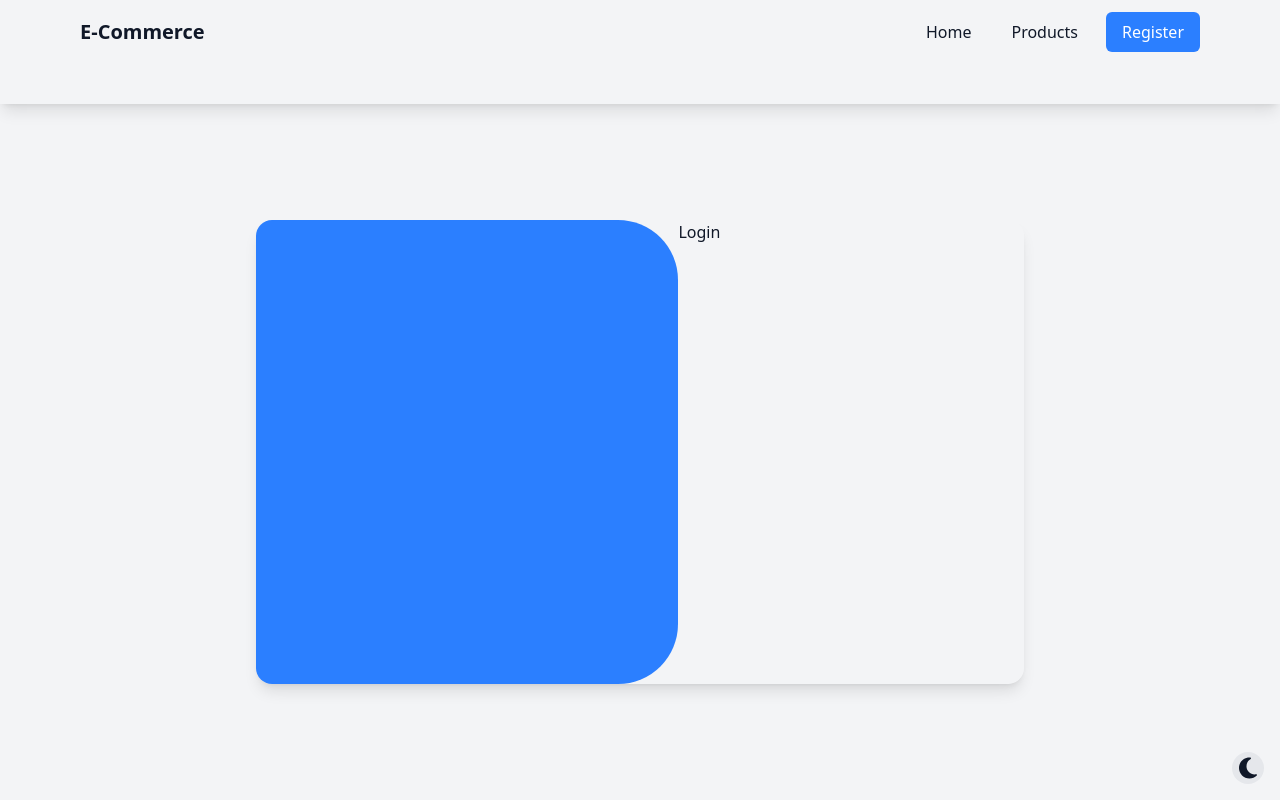
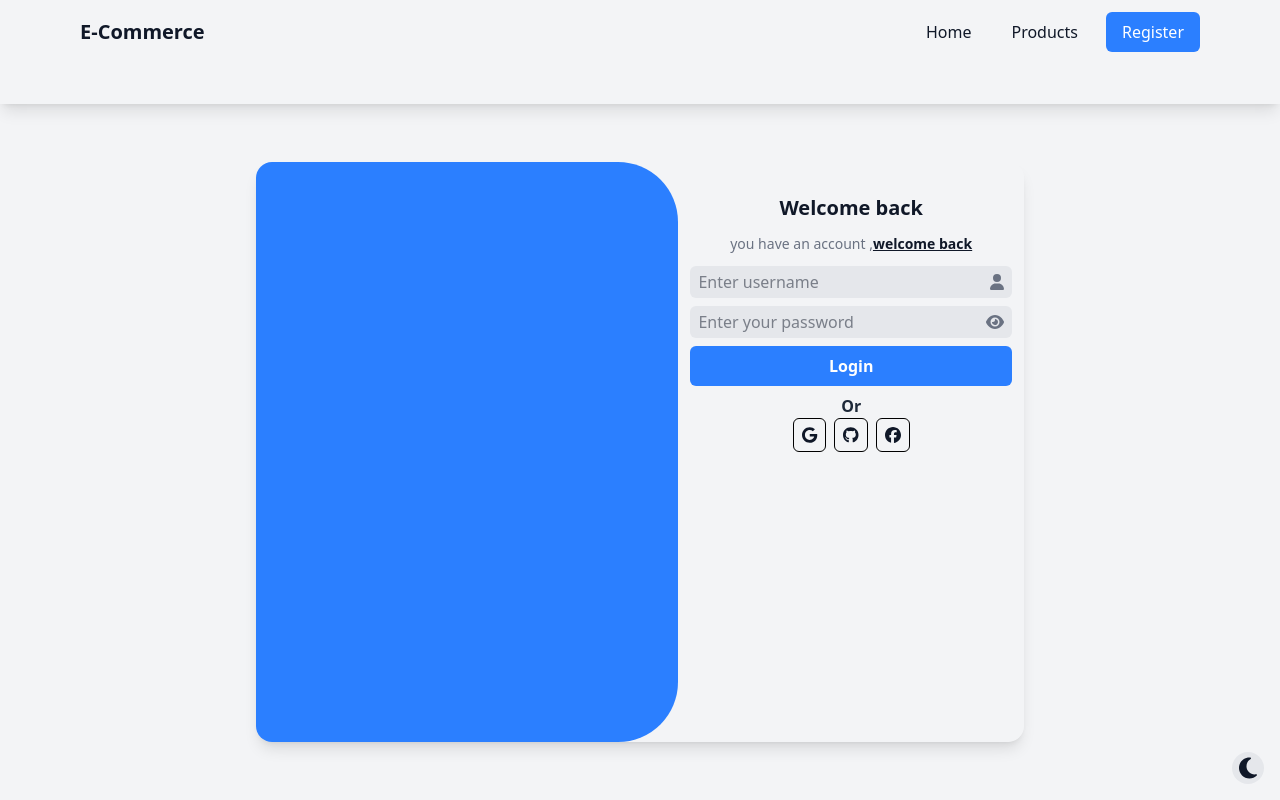
Before and after one commit to benabdallahSamir/ecomerce-mern-stuck, a React (Vite) app in the folder client/: page /register in a window 1280 px wide. Built offline with nearby package versions, Linux system fonts and the light colour scheme; no server answers.

Commit message:
end auth page , and create auth api page

```diff
--- /dev/null
+++ b/client/src/api/auth.js
@@ -0,0 +1,47 @@
+import axios from "axios";
+import { apiUrl, urlParams } from "./constants";
+
+export async function login(username, password) {
+  try {
+    const { status, data } = await axios.post(
+      `${apiUrl}/auth/login`,
+      { username, password },
+      urlParams
+    );
+    return { status, data };
+  } catch (error) {
+    console.log(error);
+    if (error.response) {
+      return {
+        status: error.response.status,
+        data: error.response.data,
+      };
+    }
+    return {
+      status: 10,
+      message: "Server Error",
+    };
+  }
+}
+export async function signup(username, password) {
+  try {
+    const { status, data } = await axios.post(
+      `${apiUrl}/auth/signup`,
+      { username, password },
+      urlParams
+    );
+    return { status, data };
+  } catch (error) {
+    console.log(error);
+    if (error.response) {
+      return {
+        status: error.response.status,
+        data: error.response.data,
+      };
+    }
+    return {
+      status: 10,
+      message: "Server Error",
+    };
+  }
+}
--- a/client/src/pages/Register.jsx
+++ b/client/src/pages/Register.jsx
@@ -1,21 +1,196 @@
-import React, { useRef, useState } from "react";
+import { useRef, useState } from "react";
+import Input from "./com/Input";
+import { faLock, faUser } from "@fortawesome/free-solid-svg-icons";
+import { motion } from "framer-motion";
+import {
+  faFacebook,
+  faGithub,
+  faGoogle,
+} from "@fortawesome/free-brands-svg-icons";
+import Button from "./com/Button";
+import { FontAwesomeIcon } from "@fortawesome/react-fontawesome";
+import { login, signup } from "../api/auth";
+import { errorAlert, successAlert } from "../utils/alert";
 
-function Login({ className }) {
+function Login({ className, goto }) {
+  const [data, setData] = useState({
+    username: "",
+    password: "",
+  });
+  function handleChange(e) {
+    const value = e.target.value.trimLeft();
+    setData((prev) => ({ ...prev, [e.target.name]: value }));
+  }
+  async function handleClickLogin() {
+    const { username, password } = data;
+    if (!username || !password) {
+      errorAlert("Please fill all fields");
+      return;
+    }
+    const { data: data2, status } = await login(username, password);
+    if (status === 200) {
+      successAlert("Login successful");
+      console.log(data2);
+    } else {
+      console.log(`error : ${data2.message}, with status code ${status}`);
+      errorAlert(data2.message);
+    }
+  }
+
   return (
-    <div
-      className={`rounded-2xl w-[45%] max-[550px]:w-full h-full ${className}`}
+    <motion.div
+      animate={{ opacity: 1 }}
+      initial={{ opacity: 0 }}
+      transition={{ duration: 0.5, delay: 0.6 }}
+      className={`rounded-2xl w-[45%] max-[550px]:w-full h-full flex flex-col pt-5 px-3 ${className}`}
     >
-      Login
-    </div>
+      <h1 className="text-center font-semibold text-xl mb-3">Welcome back</h1>
+      <p className="text-center text-sm text-gray-500 dark:text-gray-300 mb-3">
+        you have an account ,
+        <span
+          className="underline font-semibold text-gray-900 dark:text-gray-100 cursor-pointer"
+          onClick={goto}
+        >
+          welcome back
+        </span>
+      </p>
+      <Input
+        className={"mb-2"}
+        icon={faUser}
+        placholder={"Enter username"}
+        name={"username"}
+        onChange={handleChange}
+        value={data.username}
+      />
+      <Input
+        className={"mb-2"}
+        icon={faLock}
+        placholder={"Enter your password"}
+        name={"password"}
+        onChange={handleChange}
+        value={data.password}
+        variant="password"
+      />
+      <button
+        onClick={handleClickLogin}
+        className="w-full py-2 mb-2 rounded-md bg-blue-500 hover:bg-blue-500/50 text-white font-semibold cursor-pointer duration-300"
+      >
+        Login
+      </button>
+      <p className="capitalize text-center font-semibold text-gray-800 dark:text-gray-200">
+        or
+      </p>
+      <div className="flex items-center justify-center">
+        <Button
+          variant="icon"
+          icon={<FontAwesomeIcon icon={faGoogle} />}
+          className={"mr-2"}
+        />
+        <Button
+          variant="icon"
+          icon={<FontAwesomeIcon icon={faGithub} />}
+          className={"mr-2"}
+        />
+        <Button variant="icon" icon={<FontAwesomeIcon icon={faFacebook} />} />
+      </div>
+    </motion.div>
   );
 }
-function Signup({ className }) {
+function Signup({ className, goto }) {
+  const [data, setData] = useState({
+    username: "",
+    password: "",
+    confirmPassword: "",
+  });
+  function handleChange(e) {
+    const value = e.target.value.trimLeft();
+    setData((prev) => ({ ...prev, [e.target.name]: value }));
+  }
+  async function handleClickLogin() {
+    const { username, password, confirmPassword } = data;
+    if (!username || !password || !confirmPassword) {
+      errorAlert("Please fill all fields");
+      return;
+    }
+    if (password !== confirmPassword) {
+      errorAlert("Passwords do not match");
+      return;
+    }
+    const { data: data2, status } = await signup(username, password);
+    if (status === 200) {
+      successAlert("created user successfully");
+      console.log(data2);
+    } else {
+      console.log(`error : ${data2.message}, with status code ${status}`);
+      errorAlert(data2.message);
+    }
+  }
   return (
-    <div
-      className={`rounded-2xl w-[45%] max-[550px]:w-full h-full ${className}`}
+    <motion.div
+      animate={{ opacity: 1 }}
+      initial={{ opacity: 0 }}
+      transition={{ duration: 0.5, delay: 0.6 }}
+      className={`rounded-2xl w-[45%] max-[550px]:w-full h-full opacity-0 px-4 ${className}`}
     >
-      Signup
-    </div>
+      <h1 className="text-center font-semibold text-xl mb-3">Join Us Today</h1>
+      <p className="text-center text-sm text-gray-500 dark:text-gray-300 mb-3">
+        you have an account ,
+        <span
+          className="underline font-semibold text-gray-900 dark:text-gray-100 cursor-pointer"
+          onClick={goto}
+        >
+          welcome back
+        </span>
+      </p>
+      <Input
+        className={"mb-2"}
+        icon={faUser}
+        placholder={"Enter username"}
+        name={"username"}
+        onChange={handleChange}
+        value={data.username}
+      />
+      <Input
+        className={"mb-2"}
+        icon={faLock}
+        placholder={"Enter your password"}
+        name={"password"}
+        onChange={handleChange}
+        value={data.password}
+        variant="password"
+      />
+      <Input
+        className={"mb-2"}
+        icon={faLock}
+        placholder={"Confirm your password"}
+        name={"confirmPassword"}
+        onChange={handleChange}
+        value={data.confirmPassword}
+        variant="password"
+      />
+      <button
+        onClick={handleClickLogin}
+        className="w-full py-2 mb-2 rounded-md bg-blue-500 hover:bg-blue-500/50 text-white font-semibold cursor-pointer duration-300"
+      >
+        Sign up
+      </button>
+      <p className="capitalize text-center font-semibold text-gray-800 dark:text-gray-200">
+        or
+      </p>
+      <div className="flex items-center justify-center">
+        <Button
+          variant="icon"
+          icon={<FontAwesomeIcon icon={faGoogle} />}
+          className={"mr-2"}
+        />
+        <Button
+          variant="icon"
+          icon={<FontAwesomeIcon icon={faGithub} />}
+          className={"mr-2"}
+        />
+        <Button variant="icon" icon={<FontAwesomeIcon icon={faFacebook} />} />
+      </div>
+    </motion.div>
   );
 }
 function LoginAside({ handleClick }) {
@@ -71,7 +246,7 @@ function Register() {
   }
   return (
     <div className="grid place-items-center h-full w-full">
-      <div className="relative h-4/6 w-3/5 flex justify-center items-center rounded-2xl shadow-lg max-[550px]:flex-col max-[550px]:w-[350px] max-[350px]:w-[90%] max-[550px]:h-[90%]  ">
+      <div className="relative h-5/6 w-3/5 pt-3 flex justify-center items-center rounded-2xl shadow-lg dark:shadow-gray-500 max-[550px]:flex-col max-[900px]:w-[90vw] max-[550px]:w-[350px] max-[350px]:w-[90%] max-[550px]:h-[90%]  ">
         <aside
           ref={aside}
           className="absolute top-0 left-0 max-[550px]:static
@@ -89,9 +264,9 @@ function Register() {
         </aside>
         <div className="w-full h-full rounded-2xl flex flex-col items-center">
           {pageState === "login" ? (
-            <Login className={"ml-auto max-[550px]:m-0"} />
+            <Login className={"ml-auto max-[550px]:m-0"} goto={handleClick} />
           ) : (
-            <Signup className={"mr-auto max-[550px]:m-0"} />
+            <Signup className={"mr-auto max-[550px]:m-0"} goto={handleClick} />
           )}
         </div>
       </div>
```
